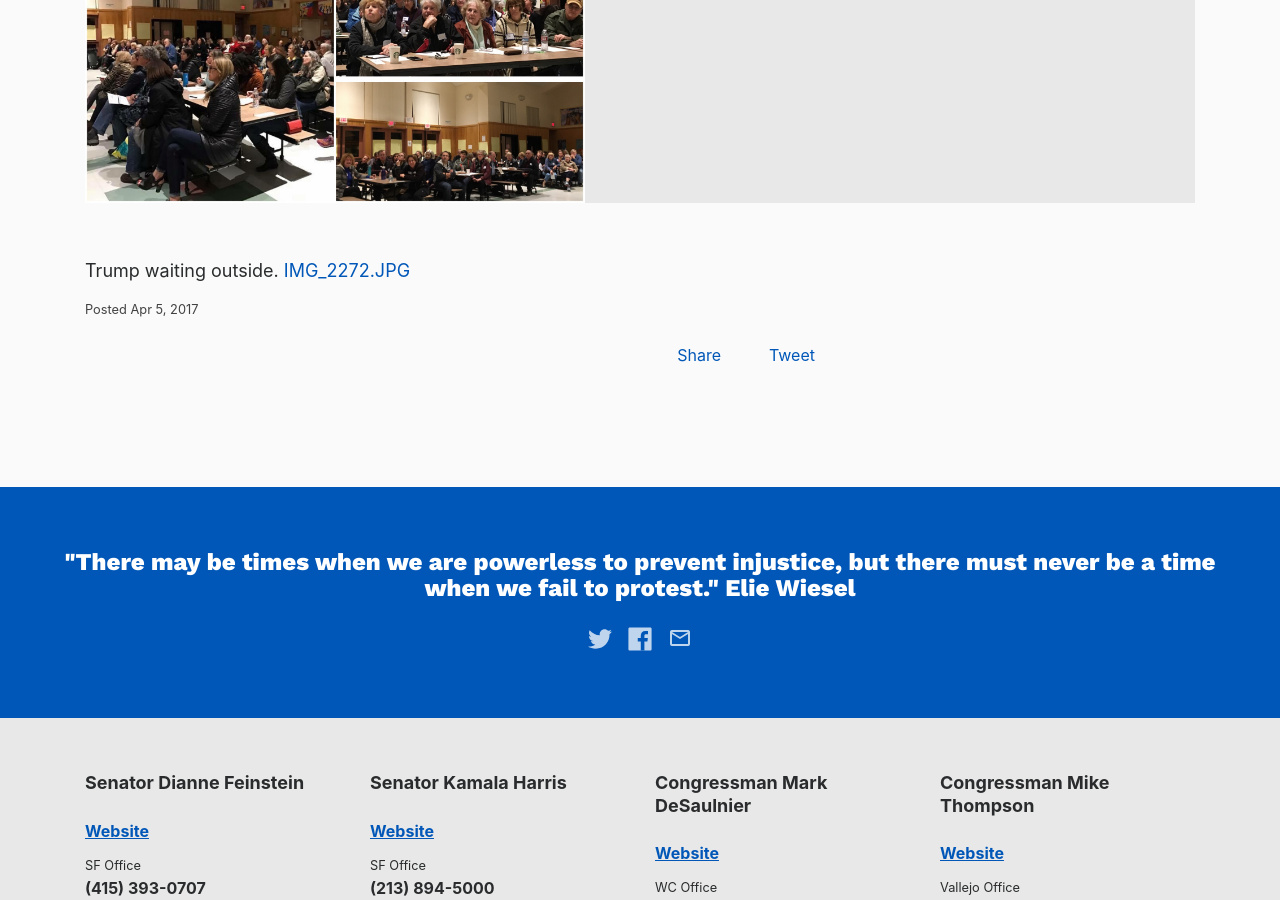
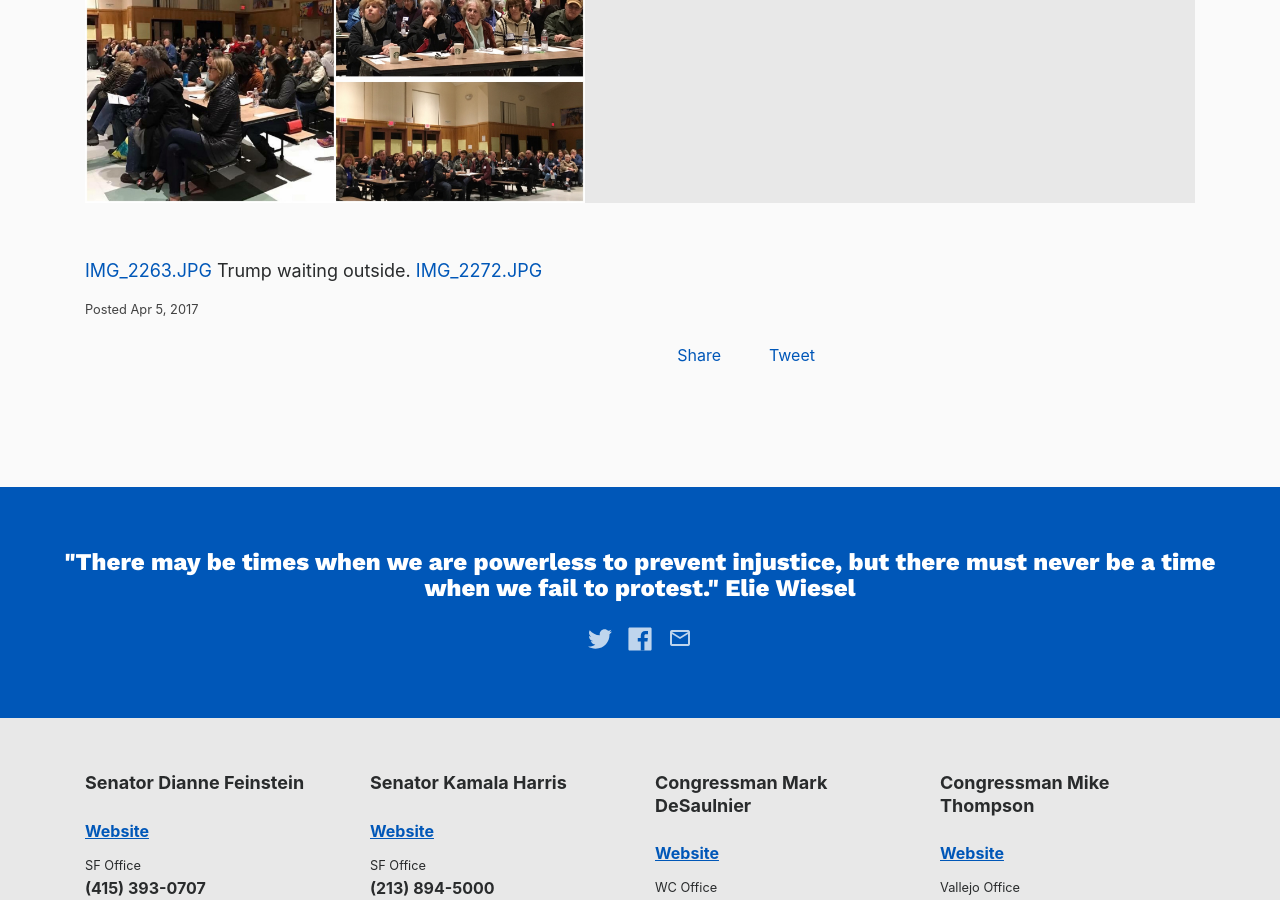
Before and after one commit to IndivisibleTemplate/BasicTemplate, a Jekyll site: the page built from _successes/first-indivisible4c-meeting.markdown, in a window 1280 px wide and 900 px high, scrolled down 582 px. Built offline with Jekyll 4.4.1, drawn with Linux system fonts in a browser that asks for light colours; nearby versions of some CDN libraries; comment, search, counter and statistics services are not loaded.

Commit message:
Updated First Indivisible4c Meeting

```diff
--- a/_successes/first-indivisible4c-meeting.markdown
+++ b/_successes/first-indivisible4c-meeting.markdown
@@ -4,5 +4,6 @@ date: 2017-04-05 22:13:00 -07:00
 main-image: "/uploads/IMG_2269.JPG"
 ---
 
+[IMG_2263.JPG](/uploads/IMG_2263.JPG)
 Trump waiting outside.
 [IMG_2272.JPG](/uploads/IMG_2272.JPG)
```
